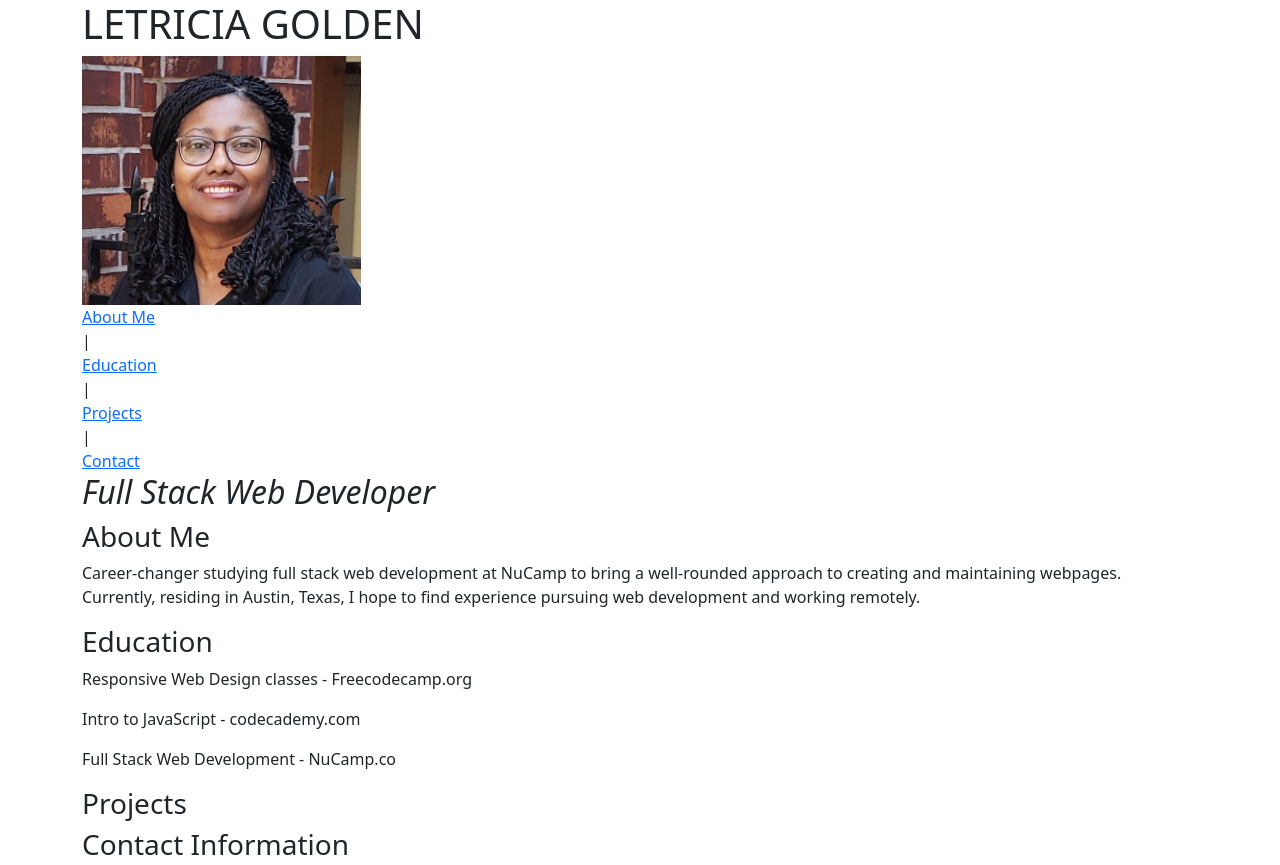
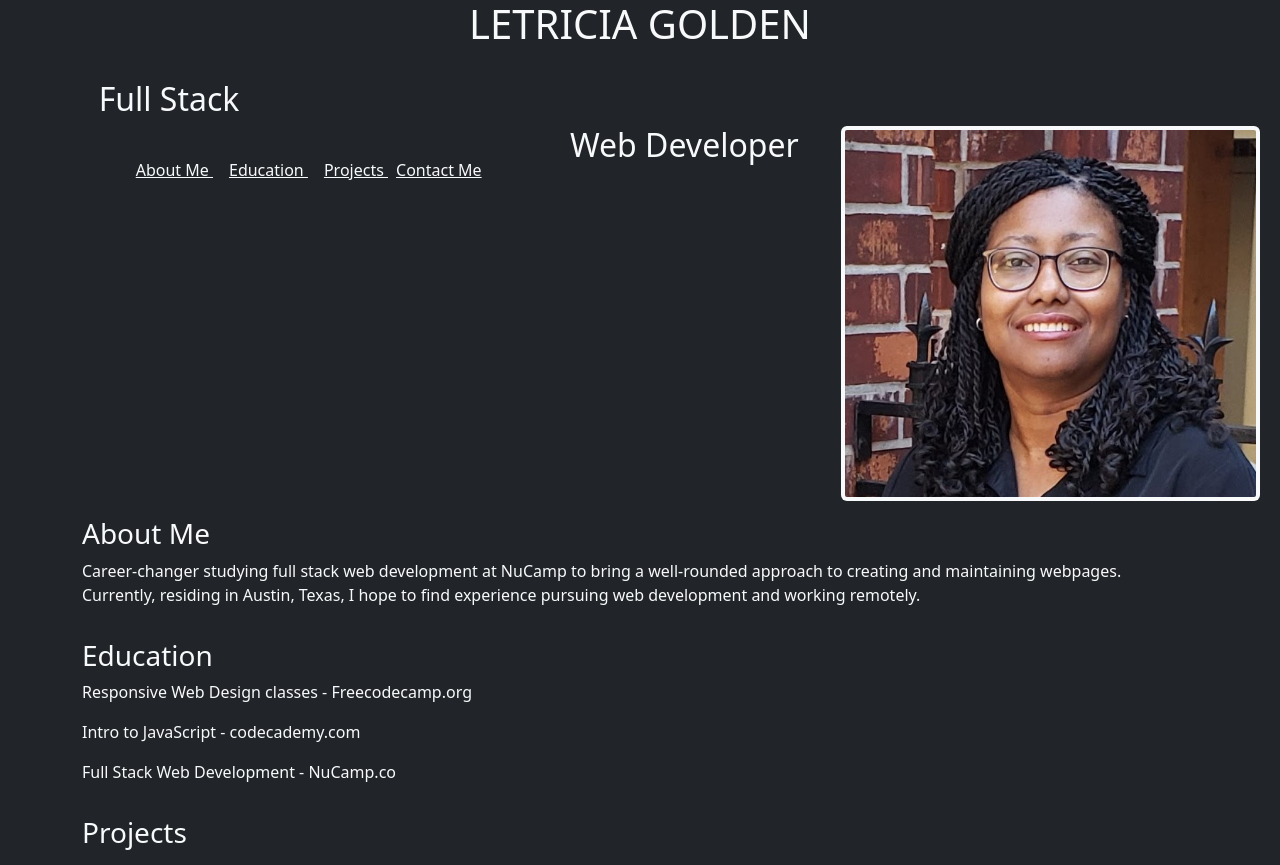
Before and after one commit to lolligolden/portfolioproject, a plain HTML site: page portfolio-project.html in a window 1280 px wide. Shown: the top 865 px of the page. Drawn offline with nearby package versions, Linux system fonts and the light colour scheme.

Commit message:
Trying to fix header with positioning

```diff
--- a/portfolio-project.html
+++ b/portfolio-project.html
@@ -13,26 +13,40 @@
     <link href="https://cdn.jsdelivr.net/npm/bootstrap@5.2.3/dist/css/bootstrap.min.css" rel="stylesheet" integrity="sha384-rbsA2VBKQhggwzxH7pPCaAqO46MgnOM80zW1RWuH61DGLwZJEdK2Kadq2F9CUG65" crossorigin="anonymous" />
 </head>
 
-<body>
+<body class="d-grid gap-3 gap-light bg-dark text-light">
 
-    <div class="container">
-        <div class="row">
-            <div class="col">
-                <section id="head">
-                    <div class="name-nav" >
-                        <h1>LETRICIA GOLDEN</h1>
-                        <div id="photo">
-                            <img class="lgphoto" src="letriciaprofilepicture.jpg" alt="Letricia Golden" width="25%">
+    <header class="container-fluid text-center">
+       <!--  <div class="row">
+            <div class="col"> -->
+                <section>
+                    <h1 class="text-center">LETRICIA GOLDEN</h1>
+                    <div class="container-fluid d-inline">
+                        <div class="row-fluid">
+                            <media>
+                            <h2 class="col-4 w-25">Full Stack</h2>
+                            <img class="img-thumbnail rounded bg-light border-1 col-4 me-2 float-end" style="border:none" src="letriciaprofilepicture.jpg" alt="Professional Image of Letricia Golden" width="1rem" height="1rem">
+                            <h2 class="col-4 float-end my-auto w-25">Web Developer</h2>
+                            </media>
                         </div>
-                        <nav> <a class="nav" href="#aboutme">About Me</a> | <a class="nav" href="#education">Education</a> | <a class ="nav" href="#projects">Projects</a> |
-                            <a class="nav" href="#contact">Contact</a>
-                        </nav>
                     </div>
-                    <h2 class="title"><em>Full Stack Web Developer</em></h2>
-                </section>
-            </div>
-        </div>
-    </div>
+                    <div class="container">
+                        <div class="row text-center">
+                            <nav class="navbar navbar-expand text-center">
+                                <div class="col">
+                                    <span class="navbar-text p-2"><a class="navbrand text-light p-2" href="#aboutme">About Me  </a> <a class="navbrand text-light p-2" href="#education">Education  </a>  <a class ="navbrand text-light p-2" href="#projects">Projects  </a>
+                                    <a class="navbrand text-light" href="#contact">Contact Me</a></span>
+                                </div>
+                            </nav>
+                    </div>
+
+
+
+
+
+                 </section>
+         <!--    </div>
+        </div> -->
+    </header>
 
     <div class="container">
         <div class="row">
```
